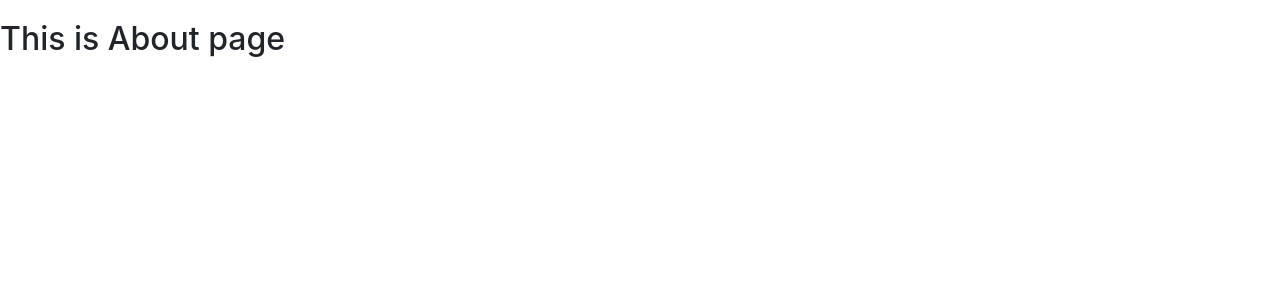
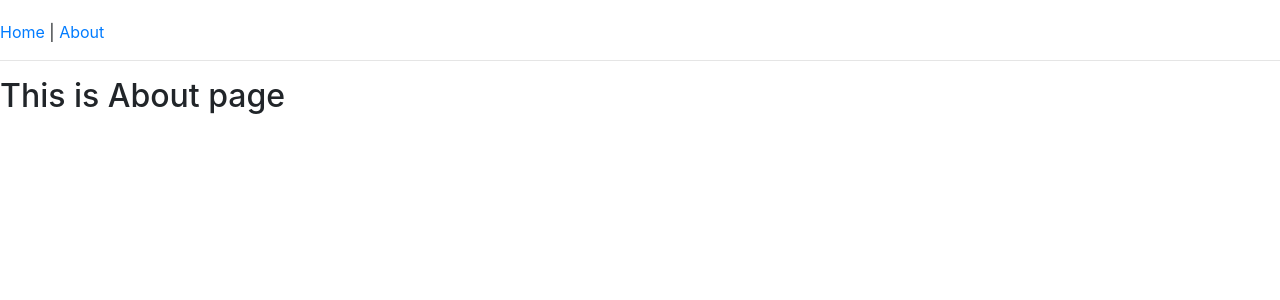
Before and after one commit to bobbyquennell/reactkatas, a React (Create React App) app: page /about in a window 1280 px wide. Shown: the top 300 px of the page. Built offline with nearby package versions, Linux system fonts and the light colour scheme.

Commit message:
K4: create a navigation menu sparated with pipe

```diff
--- a/src/katas/K4/Route.js
+++ b/src/katas/K4/Route.js
@@ -7,12 +7,14 @@
 
 import Home from './components/home/Home.js';
 import About from './components/about/About.js';
-
+import NavMenu from './components/common/NavMenu.js';
 const K4 = function(){
     return(
         <div>
             <Router>
                 <div>
+                    <NavMenu/>
+                    <hr/>
                     <Route exact path="/" component={Home}/>
                     <Route path="/about" component={About} />
                 </div>
--- /dev/null
+++ b/src/katas/K4/components/common/NavMenu.js
@@ -0,0 +1,13 @@
+import React from 'react';
+import {Link} from 'react-router-dom';
+const NavMenu = function(){
+    return(
+        <nav>
+            <Link to="/">Home</Link>
+            {" | "}
+            <Link to="/about">About</Link>
+        </nav>
+    );
+};
+
+export default NavMenu;
```
